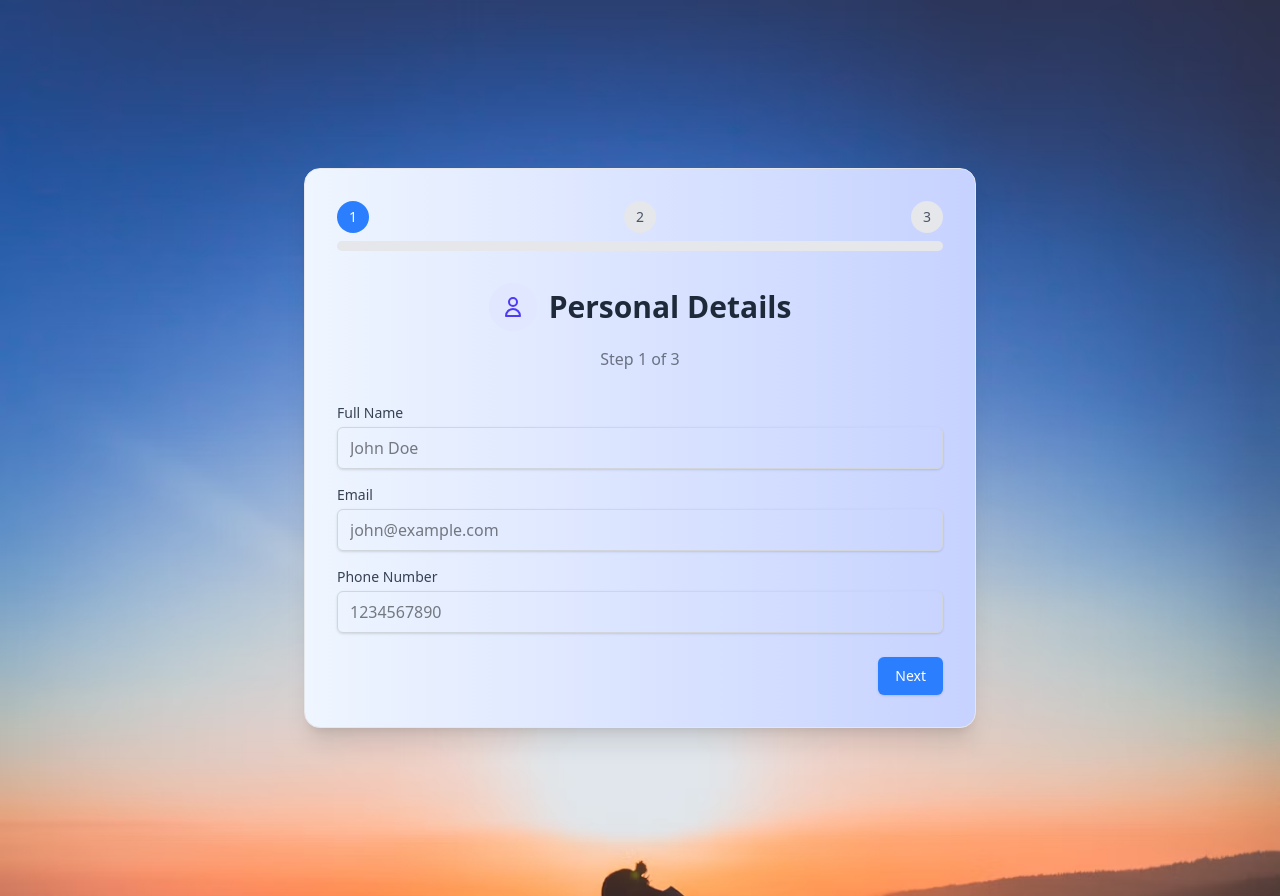
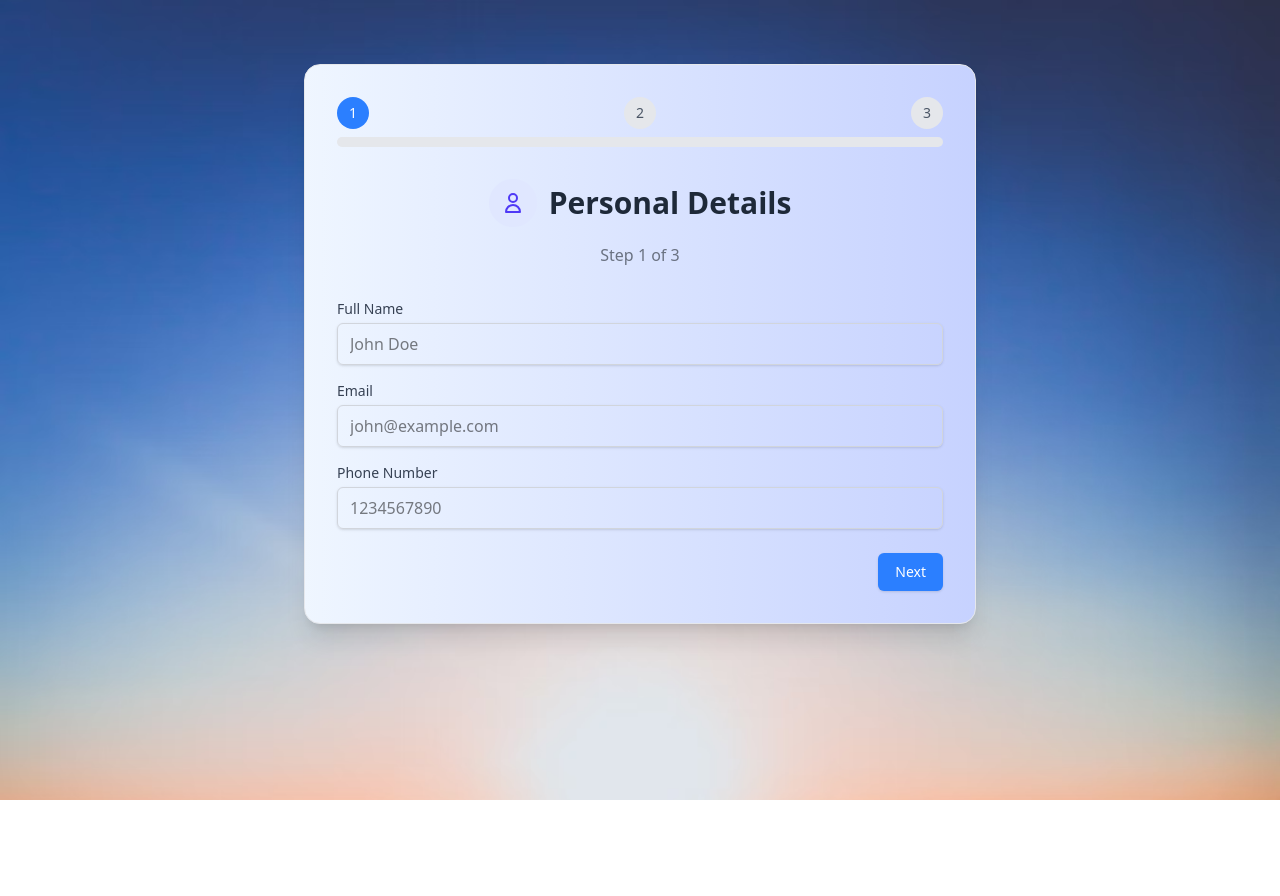
Before and after one commit to M-Pragati06/form_section, a React (Vite) app: page / in a window 1280 px wide. After the commit the page ends 800 px from the top, so only its background shows below. Built offline with nearby package versions, Linux system fonts and the light colour scheme.

Commit message:
Add files via upload

```diff
--- a/src/App.jsx
+++ b/src/App.jsx
@@ -5,10 +5,11 @@ import React from 'react';
 function App() {
   return (
     <div
-      className="min-h-screen py-12 px-4 sm:px-6 lg:px-8"
+      className="py-12 px-4 sm:px-6 lg:px-8"
       style={{
         backgroundImage: `url(${bgImage})`,
-        backgroundSize: 'cover'
+        backgroundSize: 'cover',
+        minHeight: '100vh',
       }}
     >
       <MultiStepForm />
--- a/src/pages/MultiStepForm.jsx
+++ b/src/pages/MultiStepForm.jsx
@@ -194,7 +194,7 @@ const MultiStepForm = () => {
 
   if (completed) {
     return (
-      <div className="min-h-screen flex items-center justify-center p-4">
+      <div className="p-4">
         <div className="w-full max-w-md mx-auto bg-white p-6 sm:p-8 rounded-2xl shadow-xl border border-gray-100 transform transition-all duration-300 hover:shadow-2xl">
           <div className="text-center">
             <div className="mx-auto flex items-center justify-center h-16 w-16 rounded-full bg-green-100 mb-6 animate-bounce">
@@ -231,7 +231,7 @@ const MultiStepForm = () => {
   }
 
   return (
-    <div className="min-h-screen flex items-center justify-center p-4">
+    <div className="p-4">
       <div className="w-full max-w-2xl mx-auto bg-gradient-to-r from-blue-50 to-indigo-200 p-4 sm:p-6 md:p-8 rounded-2xl shadow-xl border border-gray-200 transform transition-all duration-300 hover:shadow-2xl">
         <ProgressBar currentStep={step} totalSteps={formSteps.length} />
 
```
